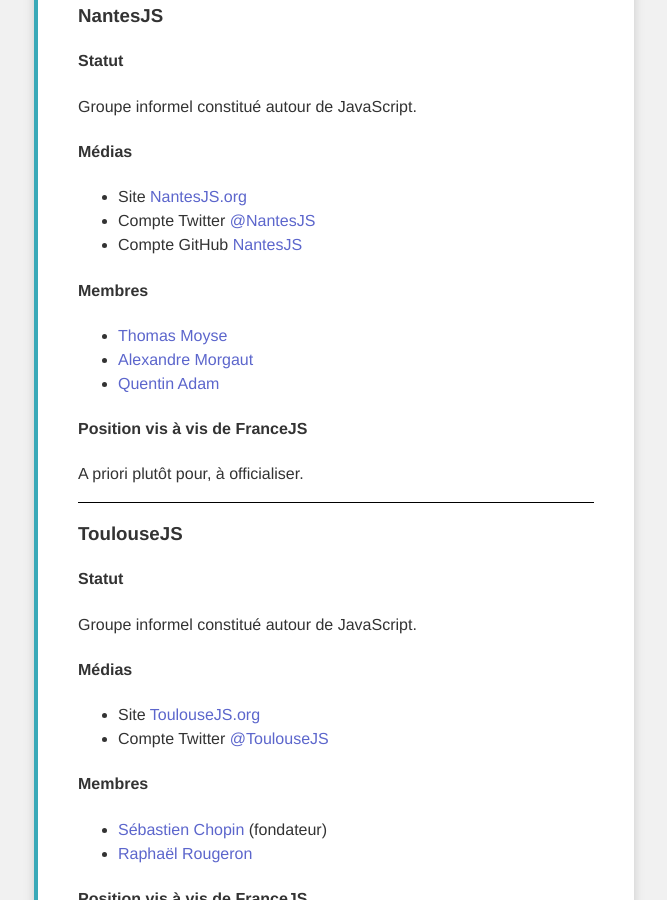
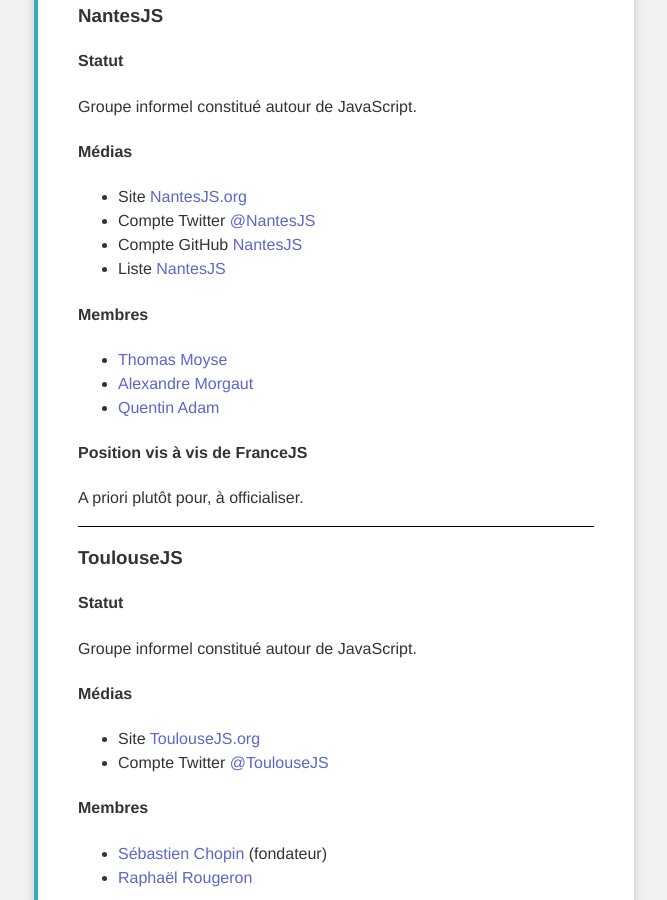
Before and after one commit to francejs/francejs.github.com, a Jekyll site: the page built from groupes.html, in a window 1280 px wide and 900 px high, scrolled down 1887 px. Shown: the whole window, without its empty margins (306-973 px from the left). Built offline with Jekyll 4.4.1, drawn with Linux system fonts in a browser that asks for light colours.

Commit message:
add NantesJS google group

```diff
--- a/groupes.html
+++ b/groupes.html
@@ -79,6 +79,7 @@
     <li>Site <a href="http://nantesjs.org/" title="Voir le site">NantesJS.org</a></li>
     <li>Compte Twitter <a href="https://twitter.com/NantesJS" title="Voir le compte Twitter">@NantesJS</a></li>
     <li>Compte GitHub <a href="https://github.com/NantesJS" title="Voir le compte GitHub">NantesJS</a></li>
+    <li>Liste <a href="https://groups.google.com/forum/?fromgroups#!forum/nantesjs" title="Voir le forum Google Group">NantesJS</a></li>
   </ul>
   <h4>Membres</h4>
   <ul>
```
